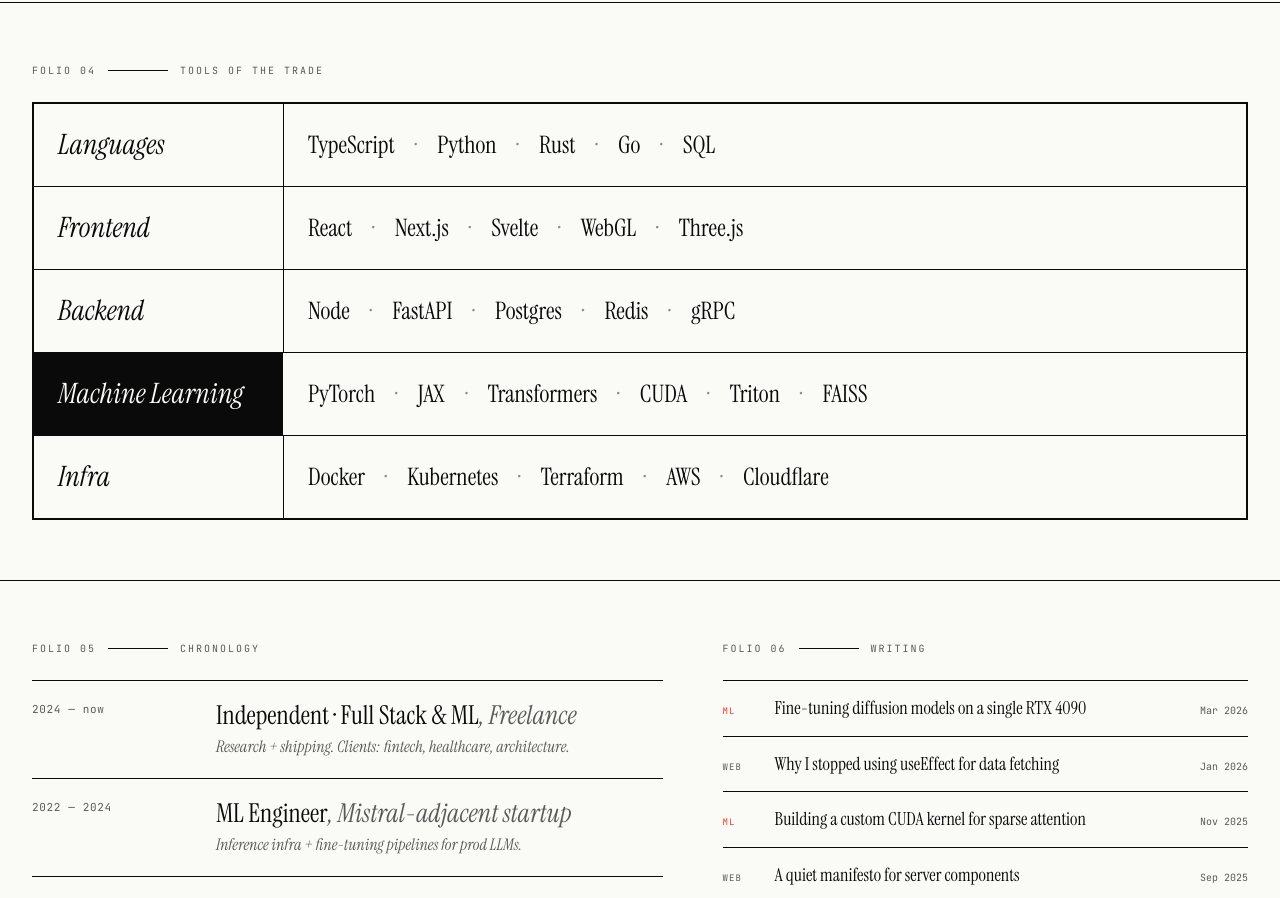
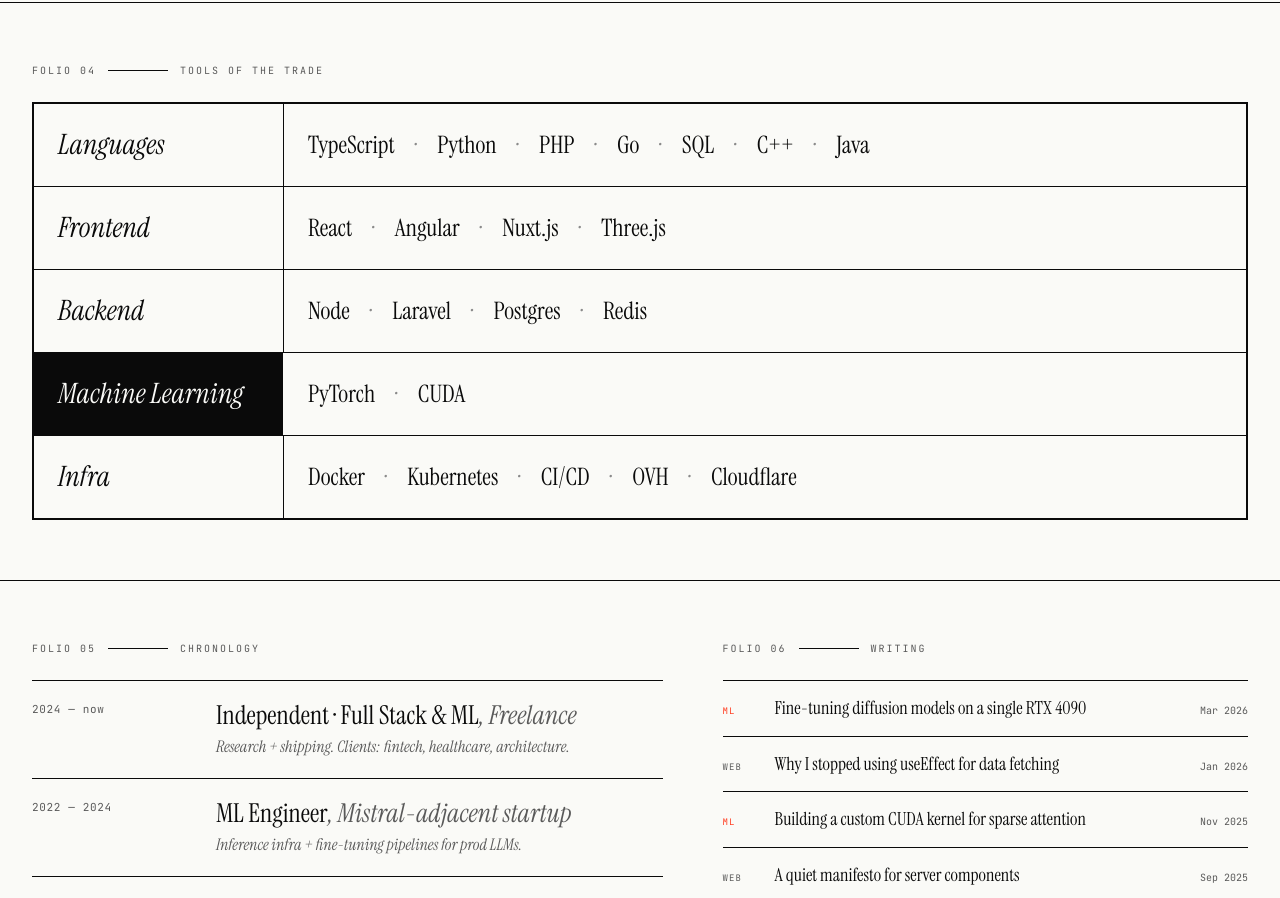
Before and after one commit to Oriloo/portfolio-2026-04, a React (Vite) app: page / in a window 1280 px wide. Shown: the part 2540-3438 px from the top of the page. Built offline with nearby package versions, Linux system fonts and the light colour scheme.

Commit message:
feat: update stackData

```diff
--- a/src/data/stack.ts
+++ b/src/data/stack.ts
@@ -1,9 +1,9 @@
 import type { StackData } from './types'
 
 export const stackData: StackData = {
-    Languages: ['TypeScript', 'Python', 'Rust', 'Go', 'SQL'],
-    Frontend:  ['React', 'Next.js', 'Svelte', 'WebGL', 'Three.js'],
-    Backend:   ['Node', 'FastAPI', 'Postgres', 'Redis', 'gRPC'],
-    ML:        ['PyTorch', 'JAX', 'Transformers', 'CUDA', 'Triton', 'FAISS'],
-    Infra:     ['Docker', 'Kubernetes', 'Terraform', 'AWS', 'Cloudflare'],
+    Languages: ['TypeScript', 'Python', 'PHP', 'Go', 'SQL', 'C++', 'Java'],
+    Frontend:  ['React', 'Angular', 'Nuxt.js', 'Three.js'],
+    Backend:   ['Node', 'Laravel', 'Postgres', 'Redis'],
+    ML:        ['PyTorch', 'CUDA'],
+    Infra:     ['Docker', 'Kubernetes', 'CI/CD', 'OVH', 'Cloudflare'],
 }
```
